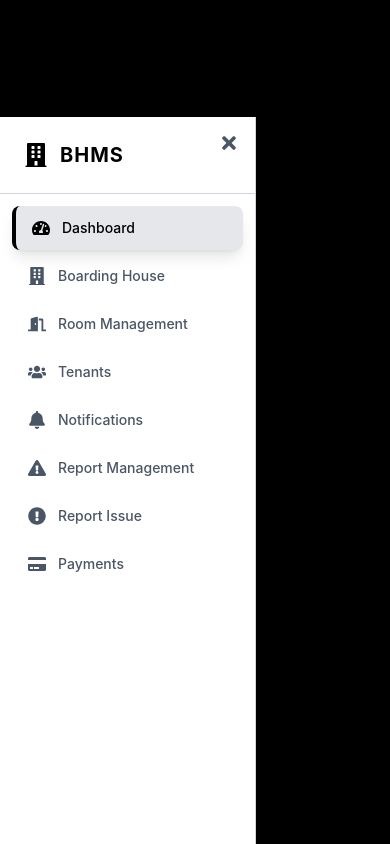
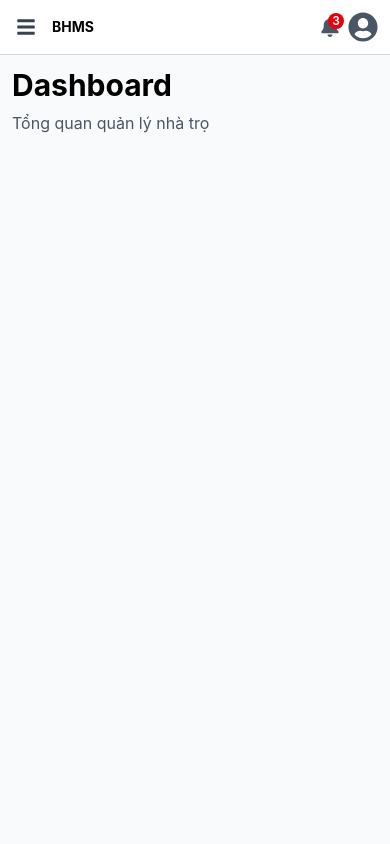
Before and after one commit to DinhGH/BHMS, a React (Vite) app in the folder client/: page / in a window 390 px wide. Built offline with nearby package versions, Linux system fonts and the light colour scheme.

Commit message:
update responsive, right pannel

```diff
--- a/client/src/components/Navbar.jsx
+++ b/client/src/components/Navbar.jsx
@@ -1,44 +1,65 @@
-import { FaUserCircle, FaBell } from "react-icons/fa";
+/* eslint-disable no-unused-vars */
+import { FaUserCircle, FaBell, FaBars } from "react-icons/fa";
 
-function Navbar() {
+function Navbar({ onMenuClick, onBellClick, onAvatarClick, sidebarOpen }) {
   const user = {
     name: "Nguyễn Văn A",
     avatar: null,
   };
 
   return (
-    <header className="bg-white border-b border-gray-300 px-6 py-4">
+    <header className="sticky top-0 z-50 bg-white border-b border-gray-300">
+      <div className="px-3 sm:px-4 md:px-6 py-3 md:py-4">
         <div className="flex items-center justify-between">
-        <h1 className="text-xl font-bold text-black">
+          <div className="flex items-center gap-3">
+            {/* Mobile Menu Button */}
+            <button
+              className="lg:hidden text-gray-700 hover:text-black transition-colors p-1"
+              onClick={onMenuClick}
+            >
+              <FaBars className="h-5 w-5 sm:h-6 sm:w-6" />
+            </button>
+
+            <h1 className="text-sm sm:text-base md:text-lg lg:text-xl font-bold text-black truncate">
+              <span className="hidden sm:inline">
                 Boarding House Management System
+              </span>
+              <span className="sm:hidden">BHMS</span>
             </h1>
+          </div>
 
-        <div className="flex items-center gap-6">
-          <button className="relative text-gray-600 hover:text-black transition-colors">
-            <FaBell className="text-xl" />
-            <span className="absolute -top-1 -right-1 bg-red-600 text-white text-xs rounded-full w-5 h-5 flex items-center justify-center">
+          <div className="flex items-center gap-2 sm:gap-4 md:gap-6">
+            <button
+              className="relative text-gray-600 hover:text-black transition-colors"
+              onClick={onBellClick}
+            >
+              <FaBell className="h-5 w-5 sm:h-6 sm:w-6 md:h-7 md:w-7" />
+              <span className="absolute -top-1 -right-1 bg-red-600 text-white text-xs rounded-full w-4 h-4 sm:w-5 sm:h-5 flex items-center justify-center font-semibold">
                 3
               </span>
             </button>
 
-          <div className="flex items-center gap-3">
+            <div className="flex items-center gap-2 sm:gap-3">
               <button
                 className="flex items-center gap-2 focus:outline-none"
-              onClick={() => alert("Profile clicked")}
+                onClick={onAvatarClick}
               >
                 {user.avatar ? (
                   <img
                     src={user.avatar}
                     alt={user.name}
-                  className="w-10 h-10 rounded-full border-2 border-gray-400"
+                    className="w-7 h-7 sm:w-8 sm:h-8 md:w-9 md:h-9 rounded-full border-2 border-gray-400"
                   />
                 ) : (
-                <FaUserCircle className="text-4xl text-gray-600" />
+                  <FaUserCircle className="text-3xl sm:text-3xl md:text-4xl text-gray-600" />
                 )}
               </button>
-            <div className="text-right">
-              <p className="text-sm font-semibold text-black">{user.name}</p>
+              <div className="hidden md:block text-right">
+                <p className="text-xs md:text-sm font-semibold text-black">
+                  {user.name}
+                </p>
                 <p className="text-xs text-gray-600">Owner</p>
+              </div>
             </div>
           </div>
         </div>
--- a/client/src/components/Sidebar.jsx
+++ b/client/src/components/Sidebar.jsx
@@ -1,4 +1,3 @@
-import { useState } from "react";
 import {
   FaBuilding,
   FaDoorOpen,
@@ -13,9 +12,7 @@ import {
   FaTimes,
 } from "react-icons/fa";
 
-function Sidebar({ activeSection, setActiveSection }) {
-  const [isOpen, setIsOpen] = useState(true);
-
+function Sidebar({ activeSection, setActiveSection, isOpen, setIsOpen }) {
   const menuItems = [
     {
       id: "dashboard",
@@ -61,6 +58,7 @@ function Sidebar({ activeSection, setActiveSection }) {
 
   const handleMenuClick = (id) => {
     setActiveSection(id);
+    setIsOpen(false); // Close sidebar on mobile after selection
   };
 
   const handleLogout = () => {
@@ -70,81 +68,68 @@ function Sidebar({ activeSection, setActiveSection }) {
 
   return (
     <>
-      <button
-        className={`fixed top-4 left-4 z-50 md:hidden bg-gray-300 text-black p-2 rounded-lg hover:bg-gray-400 transition-colors ${
-          isOpen ? "hidden" : "block"
-        }`}
-        onClick={() => setIsOpen(!isOpen)}
-      >
-        <FaBars className="text-xl" />
-      </button>
-
+      {/* Sidebar */}
       <aside
         className={`${
           isOpen ? "translate-x-0" : "-translate-x-full"
-        } md:translate-x-0 fixed md:relative z-40 h-full bg-white border-r border-gray-300 transition-all duration-300 ${
-          isOpen ? "w-64" : "w-0 md:w-20"
-        }`}
+        } lg:translate-x-0 fixed lg:relative z-40 h-full bg-white border-r border-gray-300 transition-transform duration-300 w-64 lg:w-64`}
       >
         <div className="flex flex-col h-full">
-          <div className="p-6 border-b border-gray-300">
+          {/* Logo/Header */}
+          <div className="p-4 sm:p-5 md:p-6 border-b border-gray-300 flex items-center justify-between">
             <div className="flex items-center gap-3">
-              <FaBuilding className="text-2xl text-black shrink-0" />
-              {isOpen && (
-                <span className="text-xl font-bold text-black tracking-wider">
-                  BHMS
-                </span>
-              )}
+              <FaBuilding className="text-xl sm:text-2xl text-black shrink-0" />
+              <span className="text-lg sm:text-xl font-bold text-black tracking-wider">
+                BHMS
+              </span>
             </div>
+            <button
+              className="lg:hidden text-gray-600 hover:text-black"
+              onClick={() => setIsOpen(false)}
+            >
+              <FaTimes className="text-xl" />
+            </button>
           </div>
 
-          <nav className="flex-1 p-3 space-y-1 overflow-y-auto">
+          {/* Navigation Menu */}
+          <nav className="flex-1 p-2 sm:p-3 space-y-1 overflow-y-auto">
             {menuItems.map((item) => (
               <button
                 key={item.id}
-                className={`w-full flex items-center gap-3 px-4 py-3 rounded-lg transition-all duration-200 ${
+                className={`w-full flex items-center gap-3 px-3 sm:px-4 py-2.5 sm:py-3 rounded-lg transition-all duration-200 text-left ${
                   activeSection === item.id
-                    ? "bg-gray-200 text-black shadow-lg border-l-4 border-black"
+                    ? "bg-gray-200 text-black shadow-md border-l-4 border-black"
                     : "text-gray-600 hover:bg-gray-100 hover:text-black"
                 }`}
                 onClick={() => handleMenuClick(item.id)}
-                title={!isOpen ? item.label : ""}
               >
-                <span className="text-lg shrink-0">{item.icon}</span>
-                {isOpen && (
-                  <span className="text-sm font-medium truncate">
-                    {item.label}
-                  </span>
-                )}
+                <span className="text-base sm:text-lg shrink-0">
+                  {item.icon}
+                </span>
+                <span className="text-xs sm:text-sm font-medium truncate">
+                  {item.label}
+                </span>
               </button>
             ))}
           </nav>
 
-          <div className="p-3 border-t border-gray-300">
+          {/* Logout Button */}
+          <div className="p-2 sm:p-3 border-t border-gray-300">
             <button
-              className="w-full flex items-center gap-3 px-4 py-3 rounded-lg text-gray-600 hover:bg-red-200 hover:text-red-800 transition-all duration-200"
+              className="w-full flex items-center gap-3 px-3 sm:px-4 py-2.5 sm:py-3 rounded-lg text-gray-600 hover:bg-red-100 hover:text-red-800 transition-all duration-200"
               onClick={handleLogout}
-              title={!isOpen ? "Logout" : ""}
             >
-              <FaSignOutAlt className="text-lg shrink-0" />
-              {isOpen && <span className="text-sm font-medium">Log Out</span>}
+              <FaSignOutAlt className="text-base sm:text-lg shrink-0" />
+              <span className="text-xs sm:text-sm font-medium">Log Out</span>
             </button>
           </div>
-
-          {isOpen && (
-            <button
-              className="absolute top-4 right-4 md:hidden text-gray-600 hover:text-black"
-              onClick={() => setIsOpen(false)}
-            >
-              <FaTimes className="text-xl" />
-            </button>
-          )}
         </div>
       </aside>
 
+      {/* Mobile Overlay */}
       {isOpen && (
         <div
-          className="fixed inset-0 bg-black bg-opacity-30 z-30 md:hidden"
+          className="fixed inset-0 bg-black bg-opacity-40 z-30 lg:hidden"
           onClick={() => setIsOpen(false)}
         ></div>
       )}
--- a/client/src/pages/HomePageOwner.jsx
+++ b/client/src/pages/HomePageOwner.jsx
@@ -12,6 +12,9 @@ import PaymentManagement from "../components/PaymentManagement";
 
 function HomePageOwner() {
   const [activeSection, setActiveSection] = useState("dashboard");
+  const [sidebarOpen, setSidebarOpen] = useState(false);
+  const [showNotifications, setShowNotifications] = useState(false);
+  const [showProfile, setShowProfile] = useState(false);
 
   const renderContent = () => {
     switch (activeSection) {
@@ -36,17 +39,123 @@ function HomePageOwner() {
     }
   };
 
+  const toggleNotifications = () => {
+    setShowNotifications((prev) => {
+      const next = !prev;
+      if (next) setShowProfile(false);
+      return next;
+    });
+  };
+
+  const toggleProfile = () => {
+    setShowProfile((prev) => {
+      const next = !prev;
+      if (next) setShowNotifications(false);
+      return next;
+    });
+  };
+
   return (
-    <div className="flex flex-col h-screen bg-white">
-      <Navbar />
+    <div className="flex flex-col h-screen bg-white overflow-hidden">
+      <Navbar
+        onMenuClick={() => setSidebarOpen(!sidebarOpen)}
+        onBellClick={toggleNotifications}
+        onAvatarClick={toggleProfile}
+        sidebarOpen={sidebarOpen}
+      />
       <div className="flex flex-1 overflow-hidden">
         <Sidebar
           activeSection={activeSection}
           setActiveSection={setActiveSection}
+          isOpen={sidebarOpen}
+          setIsOpen={setSidebarOpen}
         />
-        <main className="flex-1 overflow-y-auto bg-gray-50 p-6">
+        <main className="flex-1 overflow-y-auto bg-gray-50 p-3 sm:p-4 md:p-6">
           {renderContent()}
         </main>
+      </div>
+
+      {/* Overlay to close panels */}
+      {(showNotifications || showProfile) && (
+        <div
+          className="fixed inset-0 bg-black/10 z-40"
+          onClick={() => {
+            setShowNotifications(false);
+            setShowProfile(false);
+          }}
+        />
+      )}
+
+      {/* Notifications Panel */}
+      <div
+        className={`fixed top-14 right-0 bottom-0 w-full sm:w-96 bg-white border-l border-slate-200 z-50 transform transition-transform duration-300 ease-in-out ${
+          showNotifications ? "translate-x-0" : "translate-x-full"
+        }`}
+      >
+        <div className="h-full flex flex-col">
+          <div className="h-12 flex items-center px-4 border-b border-slate-200 font-semibold text-sm sm:text-base text-slate-900">
+            Notifications
+          </div>
+          <div className="p-4 border-b border-slate-200">
+            <input
+              type="text"
+              placeholder="Search notifications..."
+              className="w-full rounded-md border border-slate-300 px-3 py-2 text-sm focus:outline-none focus:ring-2 focus:ring-blue-500"
+            />
+          </div>
+          <div className="flex-1 overflow-y-auto p-4 space-y-3 bg-slate-50">
+            {[1, 2, 3].map((id) => (
+              <div
+                key={id}
+                className="rounded-md border border-slate-200 p-3 bg-white shadow-sm"
+              >
+                <div className="text-[11px] text-slate-500 mb-1">2h ago</div>
+                <div className="text-sm font-semibold text-slate-900">
+                  Notification title {id}
+                </div>
+                <div className="text-sm text-slate-700 line-clamp-2">
+                  This is a sample notification detail for preview purposes.
+                </div>
+              </div>
+            ))}
+          </div>
+        </div>
+      </div>
+
+      {/* Profile Panel */}
+      <div
+        className={`fixed top-14 right-0 bottom-0 w-full sm:w-96 bg-white border-l border-slate-200 z-50 transform transition-transform duration-300 ease-in-out ${
+          showProfile ? "translate-x-0" : "translate-x-full"
+        }`}
+      >
+        <div className="h-full flex flex-col">
+          <div className="h-12 flex items-center px-4 border-b border-slate-200 font-semibold text-sm sm:text-base text-slate-900">
+            Your Profile
+          </div>
+          <div className="p-4 space-y-4 flex-1 overflow-y-auto bg-slate-50">
+            <div className="rounded-lg border border-slate-200 p-4 bg-white space-y-1">
+              <div className="text-xs text-slate-500">Full Name</div>
+              <div className="text-sm font-semibold text-slate-900">
+                Nguyễn Văn A
+              </div>
+              <div className="text-xs text-slate-500">Email</div>
+              <div className="text-sm text-slate-800">owner@example.com</div>
+              <div className="text-xs text-slate-500">Phone</div>
+              <div className="text-sm text-slate-800">+84 912 345 678</div>
+            </div>
+            <div className="grid grid-cols-1 sm:grid-cols-2 gap-3">
+              <button className="w-full flex items-center justify-center gap-2 border border-slate-300 text-slate-900 font-semibold py-2 rounded-lg hover:bg-slate-100 transition">
+                View Profile
+              </button>
+              <button className="w-full flex items-center justify-center gap-2 border border-slate-300 text-slate-900 font-semibold py-2 rounded-lg hover:bg-slate-100 transition">
+                Settings
+              </button>
+            </div>
+            <button className="w-full flex items-center justify-center gap-2 bg-slate-900 hover:bg-black text-white font-semibold py-2 rounded-lg transition">
+              Logout
+            </button>
+          </div>
+        </div>
       </div>
     </div>
   );
```
Also changed, not shown: client/src/pages/HomePageTenant.jsx (deleted). Lines whose indentation alone changed are shown as unchanged.
